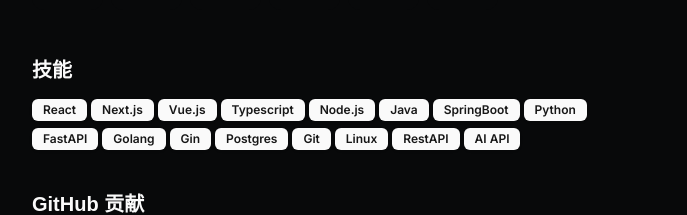
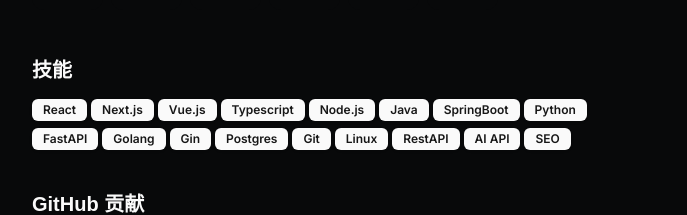
Before and after one commit to luzhenhua/luzhenhua.cn, a Next.js app: page / in a window 1280 px wide. Shown: the part 944-1159 px from the top of the page, without its empty margins (296-983 px from the left). Built offline with nearby package versions, Linux system fonts and the light colour scheme; a web font is replaced by a local one.

Commit message:
feat(resume): 添加 SEO 技能

```diff
--- a/src/data/resume.tsx
+++ b/src/data/resume.tsx
@@ -50,6 +50,7 @@ export const DATA = {
     "Linux",
     "RestAPI",
     "AI API",
+    "SEO",
   ],
   videos: [],
   navbar: [
```
